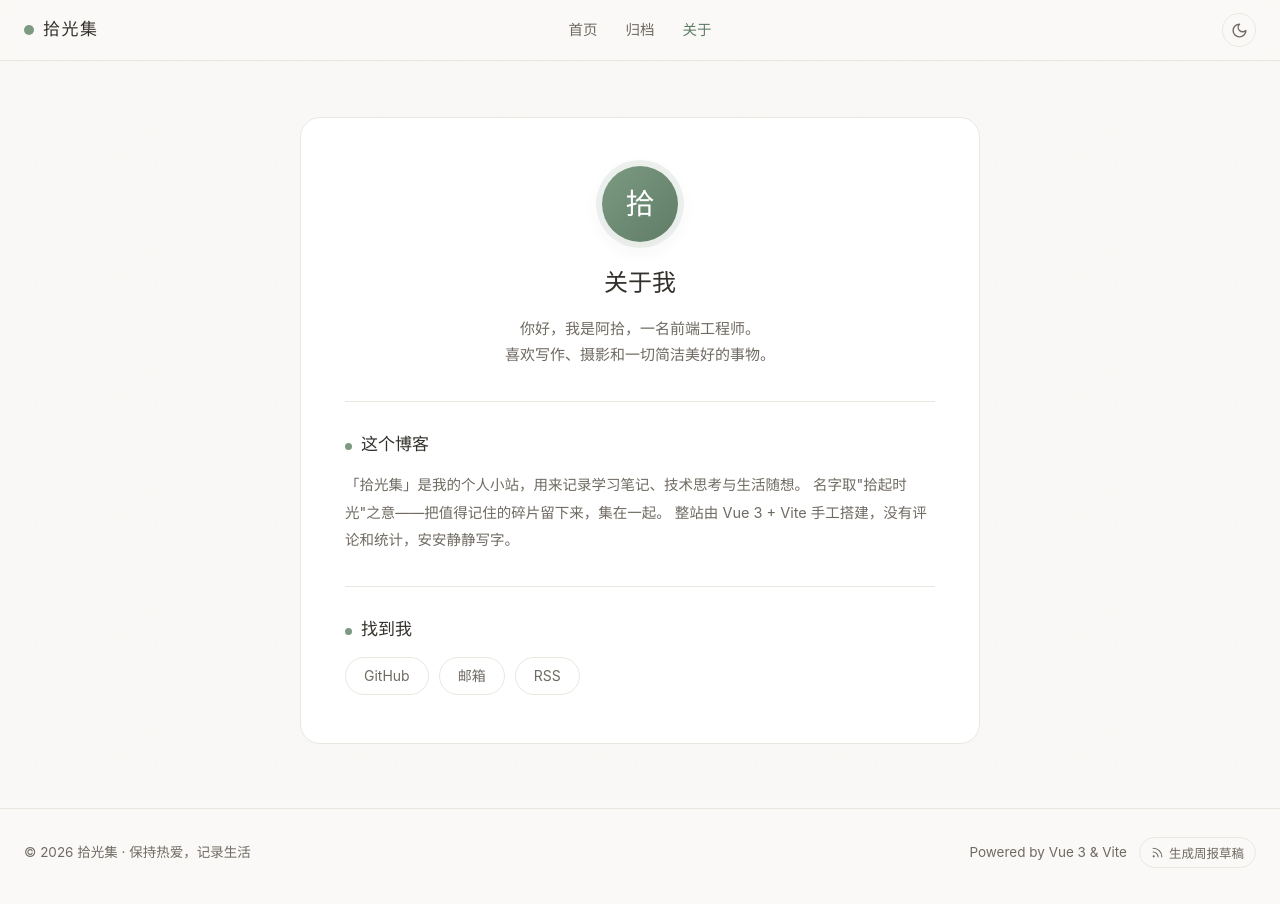
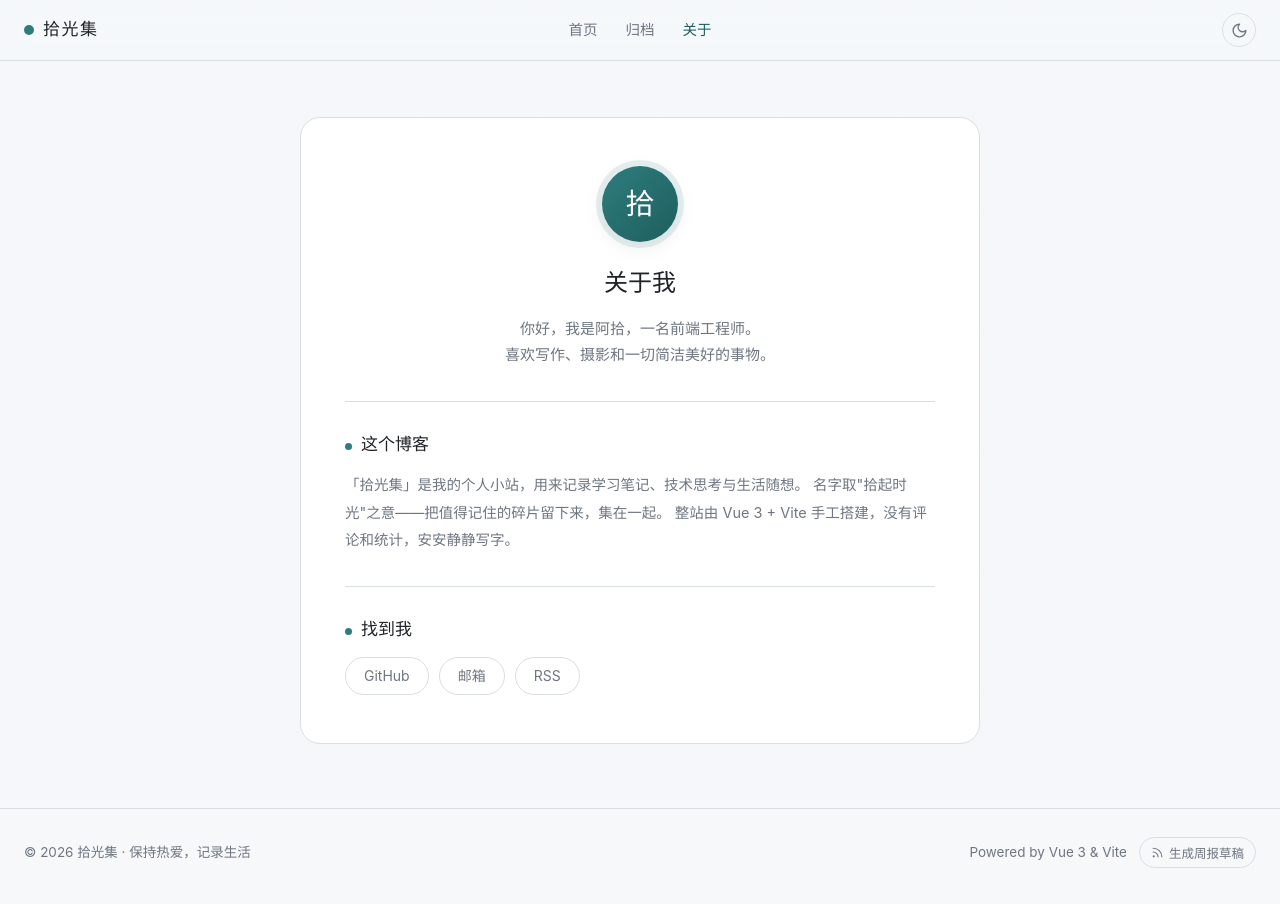
Before and after one commit to yes-we-coding/shiguangji, a Vue app: page /#/about in a window 1280 px wide. Built offline with nearby package versions, Linux system fonts and the light colour scheme.

Commit message:
style: 配色由暖纸白+鼠尾草绿 改为 冷雾灰+青绿
浅色：#f6f8fa / #1f2328 / #2e7d7d（GitHub 风冷色调）
深色：#0d1117 / #c9d1d9 / #5eb5b5
原 sage 绿相关变量（--accent 等）整体换为 teal。

```diff
--- a/src/style.css
+++ b/src/style.css
@@ -1,15 +1,15 @@
-/* ————— 配色：暖纸白 + 鼠尾草绿（低饱和、护眼） ————— */
+/* ————— 配色：冷雾灰 + 青绿（清爽、低饱和、护眼） ————— */
 :root {
-  --bg: #faf9f7;
+  --bg: #f6f8fa;
   --surface: #ffffff;
-  --text: #33302b;
-  --text-muted: #6f6a62;
-  --accent: #7c9a82;
-  --accent-deep: #5f7d66;
-  --accent-soft: rgba(124, 154, 130, 0.12);
-  --border: #eae7e1;
-  --shadow: 0 6px 20px rgba(66, 60, 50, 0.07);
-  --glow: rgba(124, 154, 130, 0.14);
+  --text: #1f2328;
+  --text-muted: #6e7681;
+  --accent: #2e7d7d;
+  --accent-deep: #1f5e5e;
+  --accent-soft: rgba(46, 125, 125, 0.12);
+  --border: #d8dee4;
+  --shadow: 0 6px 20px rgba(31, 35, 40, 0.07);
+  --glow: rgba(46, 125, 125, 0.14);
 
   --sans: -apple-system, BlinkMacSystemFont, 'Segoe UI', 'PingFang SC',
     'Hiragino Sans GB', 'Microsoft YaHei', sans-serif;
@@ -24,18 +24,18 @@
   -moz-osx-font-smoothing: grayscale;
 }
 
-/* ————— 深色主题：暖黑 + 浅绿 ————— */
+/* ————— 深色主题：冷黑 + 浅青 ————— */
 [data-theme='dark'] {
-  --bg: #1c1b19;
-  --surface: #262422;
-  --text: #e6e3dd;
-  --text-muted: #9b968d;
-  --accent: #9db8a2;
-  --accent-deep: #b9d2bd;
-  --accent-soft: rgba(157, 184, 162, 0.14);
-  --border: #35322e;
-  --shadow: 0 6px 20px rgba(0, 0, 0, 0.35);
-  --glow: rgba(157, 184, 162, 0.08);
+  --bg: #0d1117;
+  --surface: #161b22;
+  --text: #c9d1d9;
+  --text-muted: #8b949e;
+  --accent: #5eb5b5;
+  --accent-deep: #7dcccc;
+  --accent-soft: rgba(94, 181, 181, 0.14);
+  --border: #30363d;
+  --shadow: 0 6px 20px rgba(0, 0, 0, 0.4);
+  --glow: rgba(94, 181, 181, 0.1);
 }
 
 * {
```
